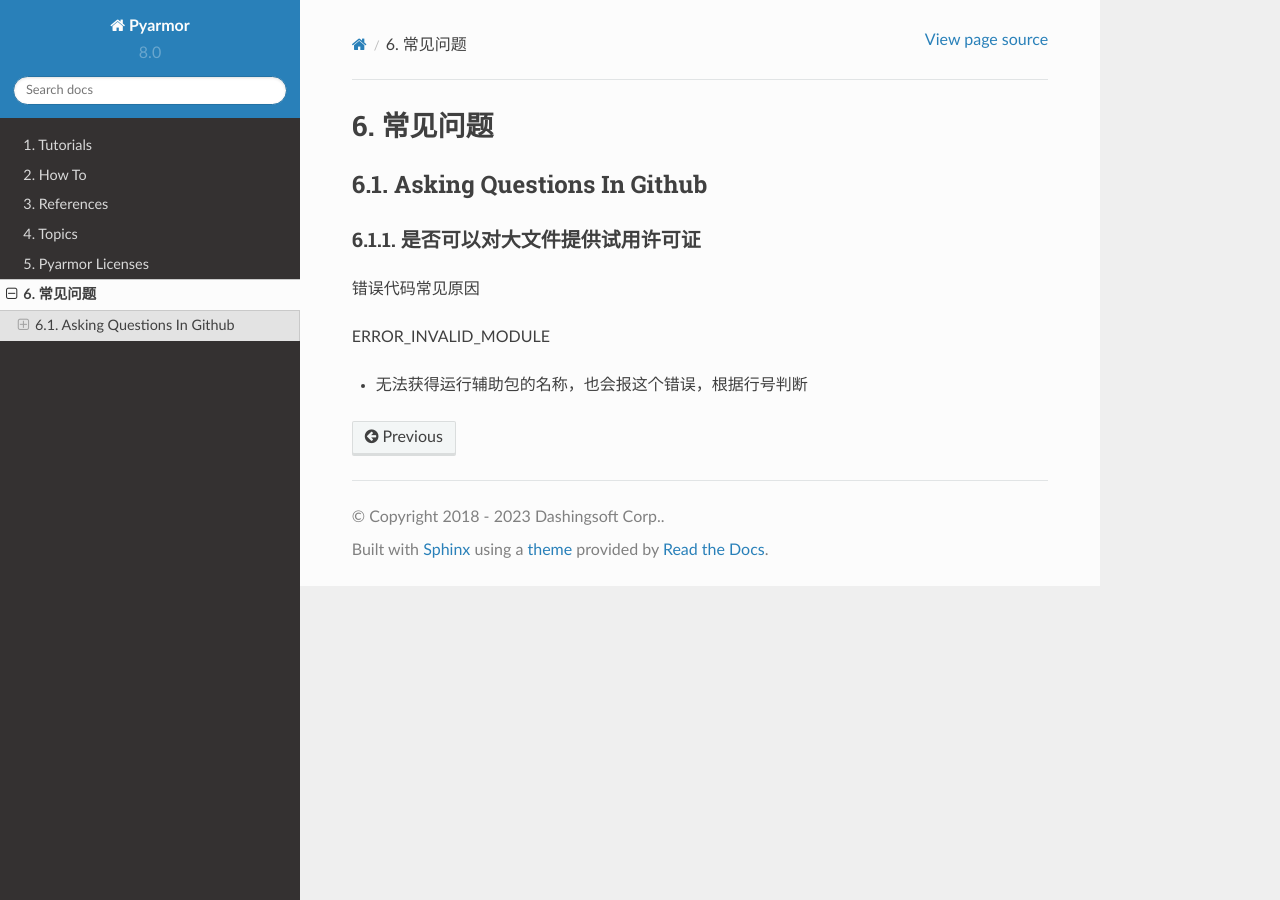
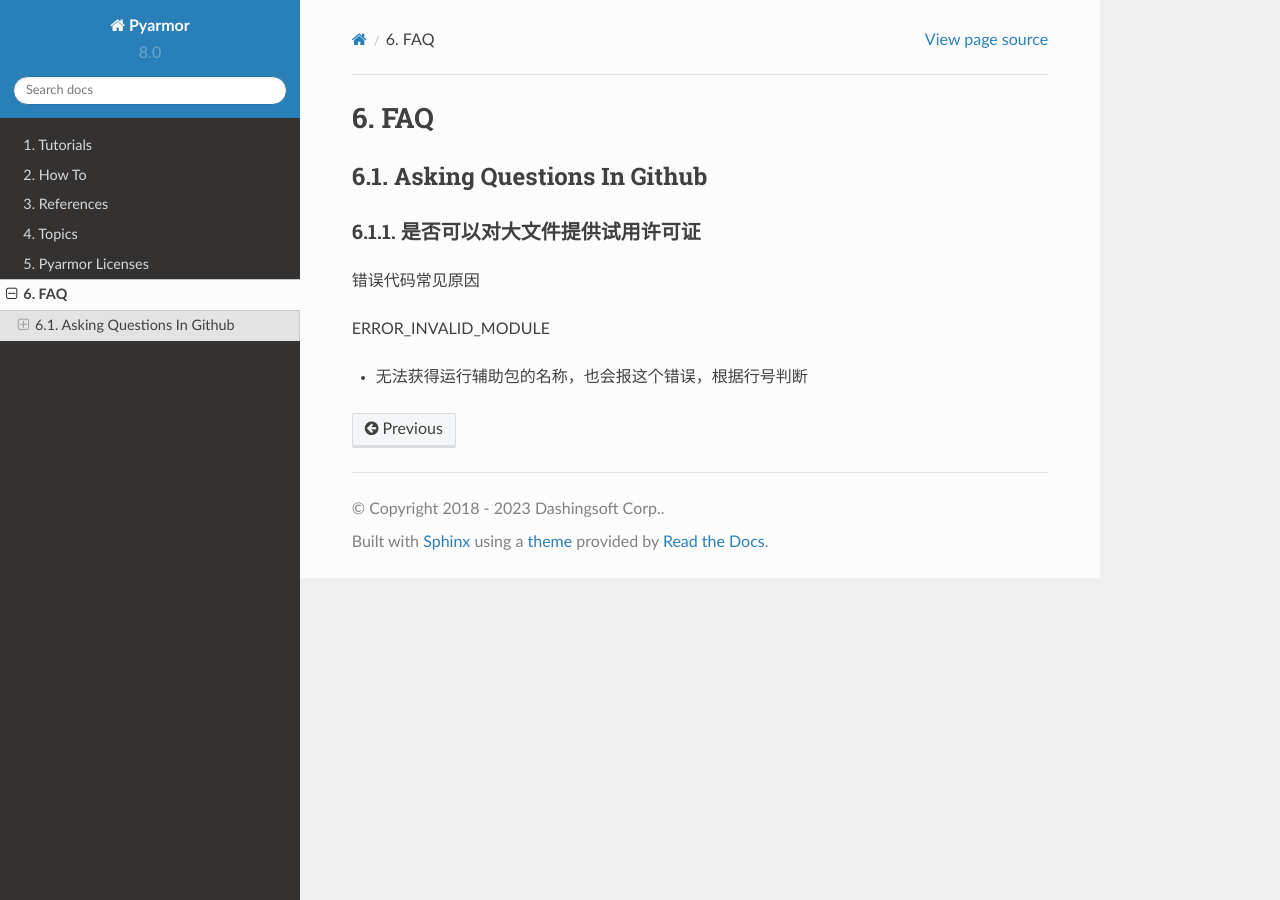
Before and after one commit to dashingsoft/pyarmor, a Sphinx documentation site: the page built from docs/questions.rst, in a window 1280 px wide. Built offline with Sphinx 7.4.7 and the Read the Docs theme 2.0.0, drawn with Linux system fonts in a browser that asks for light colours.

Commit message:
Fix format

```diff
--- a/docs/licenses.rst
+++ b/docs/licenses.rst
@@ -186,7 +186,7 @@ The old license could be upgraded to Pyarmor Basic freely only if it matchs
 these conditions:
 
 * Following new `Pyarmor End User License Agreements`_
-* The license no. starts with "pyarmor-vax-"
+* The license no. starts with ``pyarmor-vax-``
 * The original activation file ``pyarmor-regcode-xxxx.txt`` is used not more
   than 100 times.
 
--- a/docs/questions.rst
+++ b/docs/questions.rst
@@ -1,5 +1,5 @@
 ==========
- 常见问题
+ FAQ
 ==========
 
 .. _asking questions:
```
